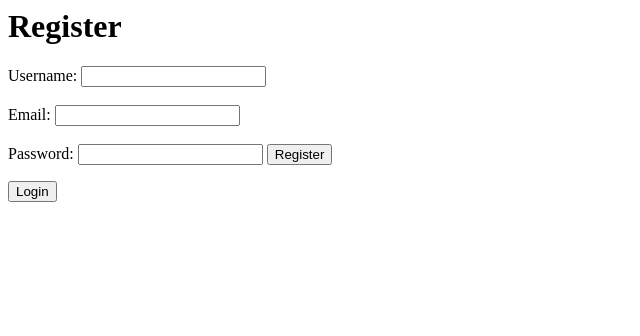
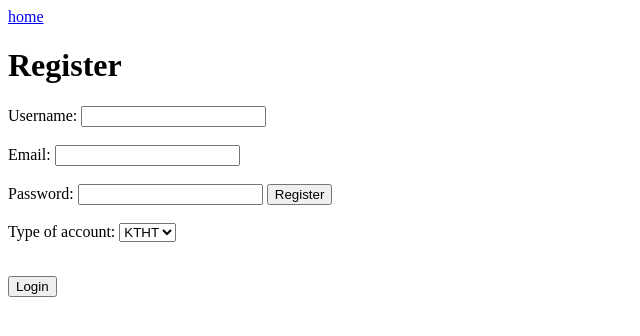
Before and after one commit to QuanVo308/miniProject, a Django app: page /home/register/ in a window 1280 px wide. Shown: the top 336 px of the page, without its empty margins (0-640 px from the left). Run offline with Django 4.2, Linux system fonts and the light colour scheme.

Commit message:
group permission complete

```diff
--- a/miniProject/templates/miniProject/login.html
+++ b/miniProject/templates/miniProject/login.html
@@ -1,3 +1,4 @@
+<a href="/home">home</a>
 <form action= "{% url 'miniProject:loginAuthen' %}" method="post">
     {% csrf_token %}
     <h1>Login</h1>
--- a/miniProject/templates/miniProject/loginResult.html
+++ b/miniProject/templates/miniProject/loginResult.html
@@ -1,3 +1,4 @@
+
 <h1>Login</h1>
 {% csrf_token %}
 
--- a/miniProject/templates/miniProject/register.html
+++ b/miniProject/templates/miniProject/register.html
@@ -1,3 +1,4 @@
+<a href="/home">home</a>
 <form action= "{% url 'miniProject:registerSubmit' %}" method="post">
     {% csrf_token %}
     <h1>Register</h1>
@@ -11,8 +12,17 @@
     <label for="password">Password: </label>
     <input id="password" type="password" name="password" value="{{ password }}">
     <input type="submit" value="Register">
+    <br><br>
+    <label for="acountGroup">Type of account:</label>
+    <select name="accountGroup" id="accountGroup">
+      <option value="KTHT">KTHT</option>
+      <option value="CNT">CNT</option>
+    </select>
+    <br><br>
 
 </form>
+
+
 
 <form action="/home/login/">
     <input type="submit" value="Login" />
--- a/miniProject/views.py
+++ b/miniProject/views.py
@@ -6,12 +6,12 @@ from django.shortcuts import render, get_object_or_404, redirect
 from .form import LoginForm
 from django.contrib.auth import authenticate, logout
 from django.contrib.auth import login as auth_login
-from django.contrib.auth.models import User
+from django.contrib.auth.models import User, Group
 
 
 def index(request):
     if request.user.is_authenticated:
-        notice = "User is logged in as: %s" % request.user.username
+        notice = "User is logged in as %s with a role %s %s" % (request.user.username, request.user.groups.all()[0], request.user.has_perm('miniProject.add_sampledata'))
         return render(request, 'miniProject/home.html', {'notice':notice})
     else:
         notice = "User is not logged in :("
@@ -51,5 +51,11 @@ def Register(request):
     return render(request, 'miniProject/register.html')
 
 def registerSubmit(request):
-    user = User.objects.create_user(request.POST['username'], print(request.POST['email']), request.POST['password'])
-    return redirect('/home/login')
+    try:
+        user = User.objects.create_user(request.POST['username'], request.POST['email'], request.POST['password'])
+        group = Group.objects.get(name = request.POST['accountGroup'])
+        user.save()
+        user.groups.add(group)
+        return redirect('/home/login')
+    except:
+        return render(request, "miniProject/registerResult.html")
```
Also changed, not shown: miniProject/templates/miniProject/registerResult.html (added, +9 -0 lines), db.sqlite3.
